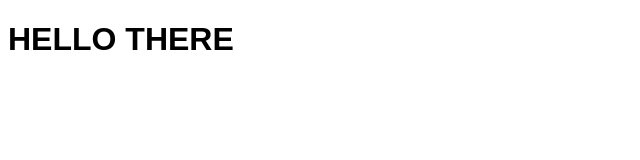
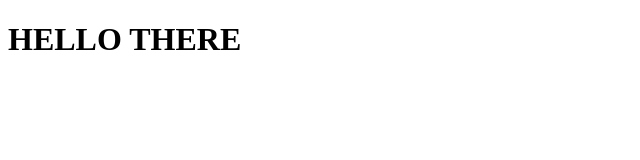
Before and after one commit to CinderRowe/Staircase.github.io, a plain HTML site: page index.html in a window 1280 px wide. Shown: the whole page, without its empty margins (0-640 px from the left). Drawn offline with Linux system fonts and the light colour scheme.

Commit message:
Update index.html

```diff
--- a/index.html
+++ b/index.html
@@ -2,11 +2,6 @@
 <html>
 <head>
 <meta charset="utf-8">
-<style>
-h1{
-font-family:fantasy;
-}
-</style>
 </head>
 <body>
 <h1>HELLO THERE</h1>
```
